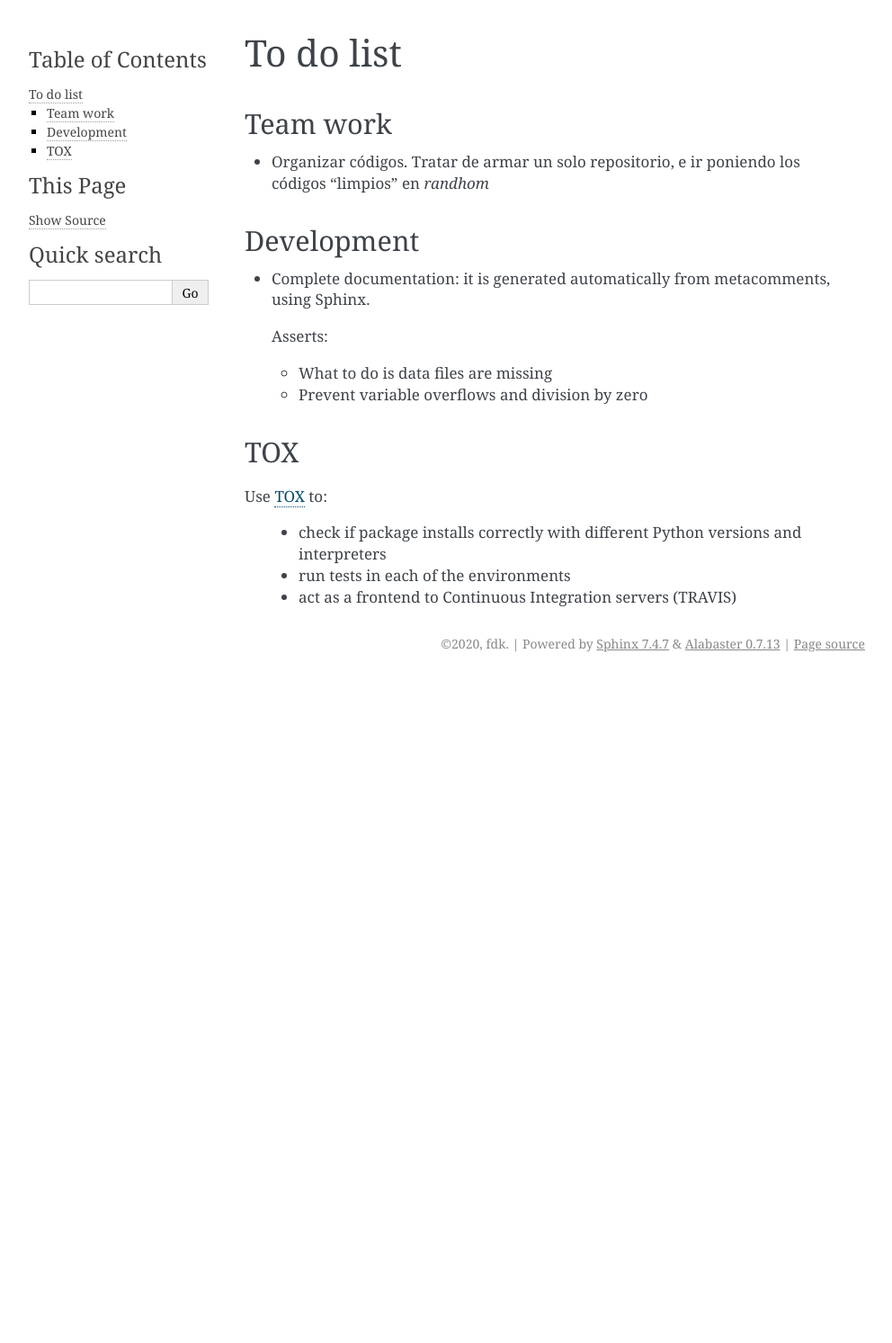
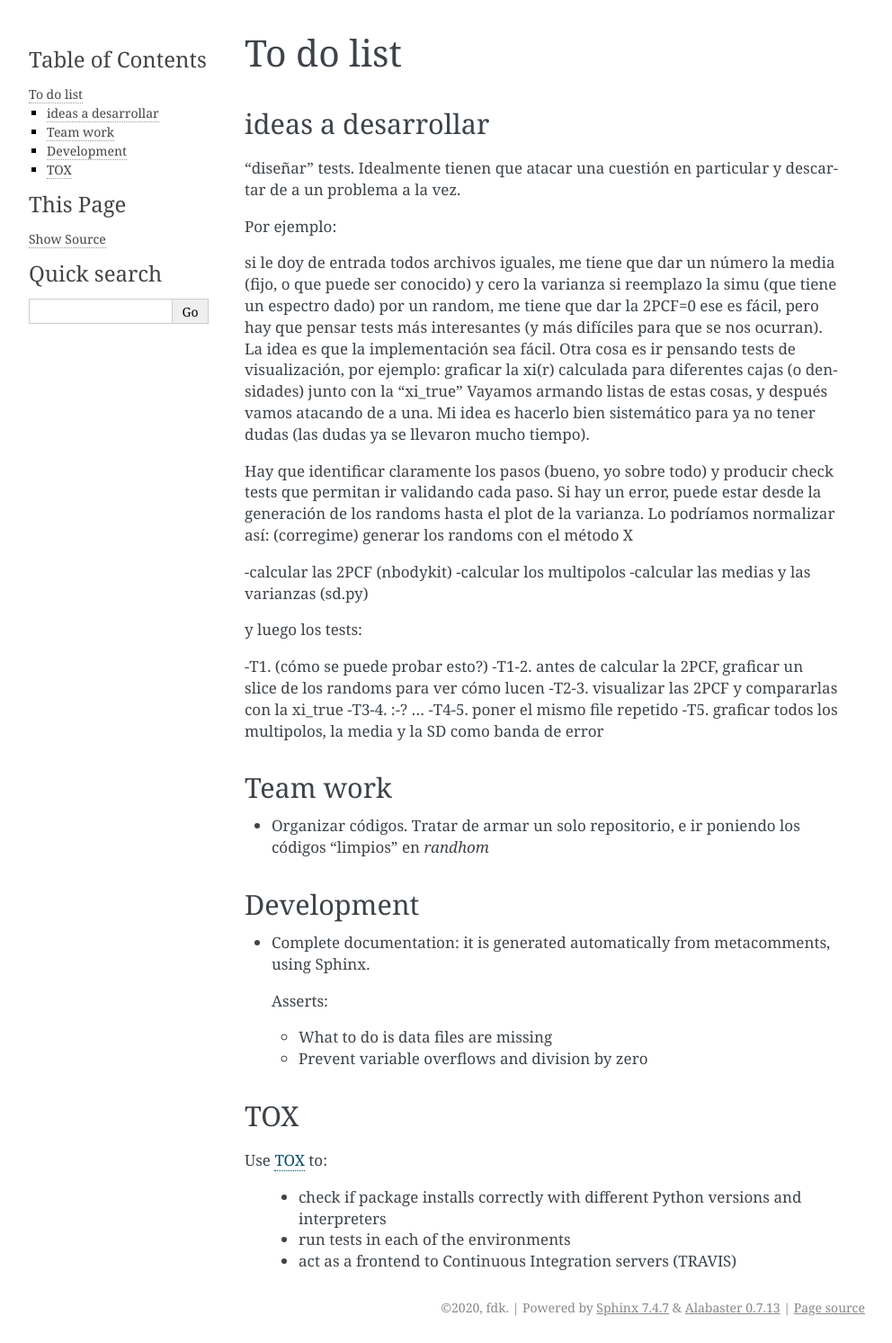
Before and after one commit to mlares/randhom, a Sphinx documentation site: the page built from docs/source/api/todo.rst, in a window 1280 px wide. Shown: the whole page at 90% size, without its empty margins (148-1140 px from the left). Built offline with Sphinx 7.4.7, drawn with Linux system fonts in a browser that asks for light colours; before the commit the page ends 900 px from its top, so only the background shows below that.

Commit message:
testing intentions

```diff
--- a/docs/source/api/todo.rst
+++ b/docs/source/api/todo.rst
@@ -1,6 +1,43 @@
 ***********
 To do list
 ***********
+
+
+
+ideas a desarrollar
+===================
+
+"diseñar" tests.  Idealmente tienen que atacar una cuestión en particular y descartar de a un problema a la vez.
+
+Por ejemplo:
+
+si le doy de entrada todos archivos iguales, me tiene que dar un número la media (fijo, o que puede ser conocido) y cero la varianza
+si reemplazo la simu (que tiene un espectro dado) por un random, me tiene que dar la 2PCF=0
+ese es fácil, pero hay que pensar tests más interesantes (y más difíciles para que se nos ocurran).
+La idea es que la implementación sea fácil.  Otra cosa es ir pensando tests de visualización, por ejemplo:
+graficar la xi(r) calculada para diferentes cajas (o densidades) junto con la "xi_true"
+Vayamos armando listas de estas cosas, y después vamos atacando de a una.    Mi idea es hacerlo
+bien sistemático para ya no tener dudas (las dudas ya se llevaron mucho tiempo).
+
+Hay que identificar claramente los pasos (bueno, yo sobre todo)
+y producir check tests que permitan ir validando cada paso.  Si hay un error, puede estar desde la generación de los
+randoms hasta el plot de la varianza.  Lo podríamos normalizar así: (corregime)
+generar los randoms con el método X
+
+-calcular las 2PCF (nbodykit)
+-calcular los multipolos
+-calcular las medias y las varianzas (sd.py)
+
+y luego los tests:
+
+-T1. (cómo se puede probar esto?)
+-T1-2. antes de calcular la 2PCF, graficar un slice de los randoms para ver cómo lucen
+-T2-3. visualizar las 2PCF y compararlas con la xi_true
+-T3-4.   :-? ...
+-T4-5. poner el mismo file repetido
+-T5. graficar todos los multipolos, la media y la SD como banda de error
+
+
 
 Team work
 =========
```
